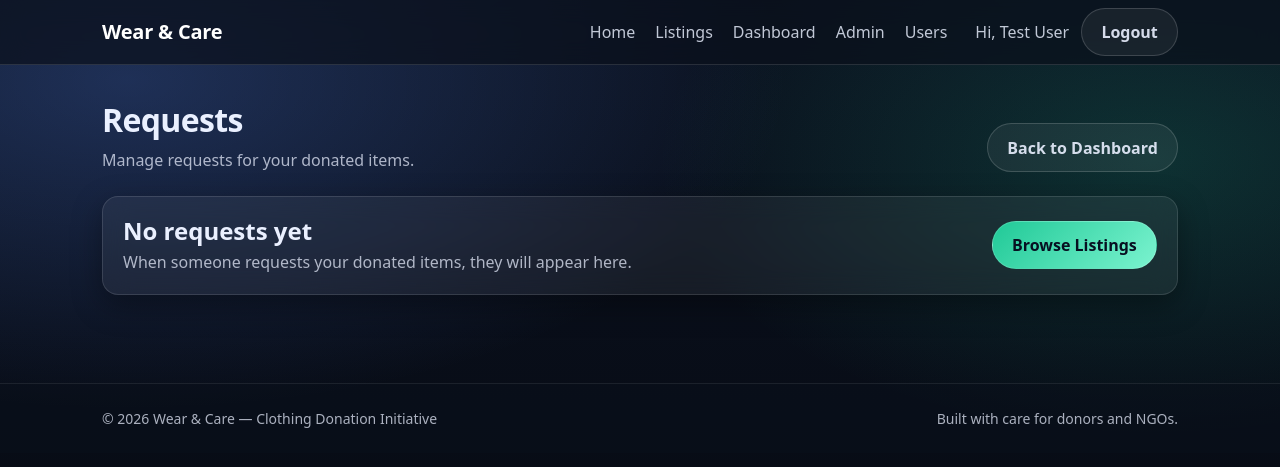
After one commit to Rushekesh01/Wear-Care, a Flask app: page /requests in a window 1280 px wide. The commit adds this page. Shown: the top 467 px of the page. Run offline with Flask 3, Linux system fonts and the light colour scheme; a user stored in the database is signed in; data comes from the database, SQL or seed files in the repository; tables that the repository leaves empty hold one stand-in row (values such as "Sample post").

Commit message:
updated project UI and added new files

```diff
--- a/app.py
+++ b/app.py
@@ -18,7 +18,7 @@ def get_db():
         host="localhost",
         user="root",
         password="",
-        database="Wear&Care"
+        database="wearcare"
     )
 
 
@@ -55,7 +55,7 @@ def normalize_email(email):
 # HOME
 @app.route('/')
 def home():
-    return render_template("index.html", active_page="home")
+    return render_template("index.html", active_page="home", user_id=session.get("user_id"))
 
 
 # REGISTER
@@ -301,6 +301,25 @@ def dashboard():
     except mysql.connector.Error:
         incoming_requests = []
 
+    my_requests = []
+    try:
+        cursor.execute(
+            """
+            SELECT pr.id, pr.status, pr.created_at,
+                   d.id, d.cloth_type, d.size, d.condition_status,
+                   du.name, du.email
+            FROM purchase_requests pr
+            JOIN donations d ON d.id = pr.donation_id
+            JOIN users du ON du.id = d.user_id
+            WHERE pr.buyer_user_id = %s
+            ORDER BY pr.id DESC
+            """,
+            (session.get("user_id"),)
+        )
+        my_requests = cursor.fetchall()
+    except mysql.connector.Error:
+        my_requests = []
+
     cursor.close()
     db.close()
 
@@ -309,6 +328,7 @@ def dashboard():
         donations=data,
         notifications=notifications,
         incoming_requests=incoming_requests,
+        my_requests=my_requests,
         popup_notification=popup_notification
     )
 
@@ -336,13 +356,49 @@ def listings():
     db = get_db()
     cursor = db.cursor()
 
-    cursor.execute("SELECT * FROM donations ORDER BY id DESC")
+    # Show only donations from OTHER users (not your own)
+    user_id = session.get("user_id")
+    if user_id and not session.get("is_admin"):
+        cursor.execute("SELECT * FROM donations WHERE user_id != %s OR user_id IS NULL ORDER BY id DESC", (user_id,))
+    else:
+        cursor.execute("SELECT * FROM donations ORDER BY id DESC")
     data = cursor.fetchall()
 
     cursor.close()
     db.close()
 
     return render_template("listings.html", donations=data, active_page="listings")
+
+
+@app.route('/requests')
+@login_required
+def requests_page():
+    db = get_db()
+    cursor = db.cursor()
+
+    incoming_requests = []
+    try:
+        cursor.execute(
+            """
+            SELECT pr.id, pr.status, pr.created_at,
+                   d.id, d.cloth_type, d.size, d.condition_status,
+                   u.name, u.email
+            FROM purchase_requests pr
+            JOIN donations d ON d.id = pr.donation_id
+            JOIN users u ON u.id = pr.buyer_user_id
+            WHERE d.user_id = %s
+            ORDER BY pr.id DESC
+            """,
+            (session.get("user_id"),)
+        )
+        incoming_requests = cursor.fetchall()
+    except mysql.connector.Error:
+        incoming_requests = []
+
+    cursor.close()
+    db.close()
+
+    return render_template("requests.html", incoming_requests=incoming_requests, active_page="requests")
 
 
 # ADMIN: USERS LIST
@@ -539,16 +595,17 @@ def request_listing(donation_id):
     cursor.execute("SELECT * FROM donations WHERE id=%s", (donation_id,))
     d = cursor.fetchone()
 
-    cursor.close()
-    db.close()
-
     if not d:
+        cursor.close()
+        db.close()
         flash("Listing not found.", "warning")
         return redirect("/listings")
 
     status = d[7] if len(d) > 7 else "Pending"
     image = d[6] if len(d) > 6 else ""
     if status == "Rejected":
+        cursor.close()
+        db.close()
         flash("This listing is rejected and not available.", "warning")
         return redirect("/listings")
 
@@ -562,64 +619,27 @@ def request_listing(donation_id):
     except Exception:
         is_free = True
 
+    # Check if request already exists
     request_status = None
+    request_sent = False
     try:
-        cursor2 = get_db().cursor()
-    except Exception:
-        cursor2 = None
+        cursor.execute(
+            "SELECT status FROM purchase_requests WHERE donation_id=%s AND buyer_user_id=%s ORDER BY id DESC LIMIT 1",
+            (donation_id, session.get("user_id"))
+        )
+        existing = cursor.fetchone()
+        if existing:
+            request_sent = True
+            request_status = existing[0]
+    except mysql.connector.Error:
+        pass
 
-    if cursor2:
-        try:
-            # create request if not exists
-            cursor2.execute(
-                "SELECT id,status FROM purchase_requests WHERE donation_id=%s AND buyer_user_id=%s ORDER BY id DESC LIMIT 1",
-                (donation_id, session.get("user_id"))
-            )
-            existing = cursor2.fetchone()
-            if existing:
-                request_status = existing[1]
-            else:
-                cursor2.execute(
-                    "INSERT INTO purchase_requests(donation_id,buyer_user_id,status) VALUES(%s,%s,%s)",
-                    (donation_id, session.get("user_id"), "Pending")
-                )
-                # Notify buyer + donor
-                try:
-                    cursor2.execute(
-                        "INSERT INTO notifications(user_id, message) VALUES(%s,%s)",
-                        (session.get("user_id"), f"Your request for listing #{donation_id} has been sent to the donor for approval.")
-                    )
-                except mysql.connector.Error:
-                    pass
-
-                try:
-                    donor_user_id = d[0]  # placeholder
-                    # donation.user_id exists at index 1? depends on schema; safer query
-                    cursor2.execute("SELECT user_id FROM donations WHERE id=%s", (donation_id,))
-                    donor_row = cursor2.fetchone()
-                    donor_user_id = donor_row[0] if donor_row else None
-                    if donor_user_id:
-                        cursor2.execute(
-                            "INSERT INTO notifications(user_id, message) VALUES(%s,%s)",
-                            (donor_user_id, f"You received a new request for listing #{donation_id}. Approve or Reject from your Dashboard.")
-                        )
-                except mysql.connector.Error:
-                    pass
-
-                request_status = "Pending"
-                cursor2.connection.commit()
-        except mysql.connector.Error:
-            # if purchase_requests/notifications tables aren't present yet, page still loads
-            request_status = "Pending"
-        finally:
-            try:
-                cursor2.close()
-                cursor2.connection.close()
-            except Exception:
-                pass
+    cursor.close()
+    db.close()
 
     return render_template(
         "request.html",
+        donation_id=donation_id,
         donor_name=d[1] if len(d) > 1 else "",
         cloth=d[2] if len(d) > 2 else "",
         size=d[3] if len(d) > 3 else "",
@@ -628,9 +648,75 @@ def request_listing(donation_id):
         image=image,
         is_free=is_free,
         price=price,
+        request_sent=request_sent,
         request_status=request_status,
-        phone=phone if status == "Approved" and request_status == "Approved" else None
+        phone=phone if request_status == "Approved" else None
     )
+
+
+@app.route('/send-request/<int:donation_id>', methods=['POST'])
+@login_required
+def send_request(donation_id):
+    if session.get("is_admin"):
+        return redirect("/admin")
+
+    db = get_db()
+    cursor = db.cursor()
+
+    cursor.execute("SELECT * FROM donations WHERE id=%s", (donation_id,))
+    d = cursor.fetchone()
+
+    if not d:
+        cursor.close()
+        db.close()
+        flash("Listing not found.", "warning")
+        return redirect("/listings")
+
+    # Check if request already exists
+    cursor.execute(
+        "SELECT id FROM purchase_requests WHERE donation_id=%s AND buyer_user_id=%s",
+        (donation_id, session.get("user_id"))
+    )
+    if cursor.fetchone():
+        cursor.close()
+        db.close()
+        flash("You have already requested this item.", "info")
+        return redirect(f"/request/{donation_id}")
+
+    # Create the request
+    cursor.execute(
+        "INSERT INTO purchase_requests(donation_id,buyer_user_id,status) VALUES(%s,%s,%s)",
+        (donation_id, session.get("user_id"), "Pending")
+    )
+
+    # Notify buyer
+    try:
+        cursor.execute(
+            "INSERT INTO notifications(user_id, message) VALUES(%s,%s)",
+            (session.get("user_id"), f"Your request for listing #{donation_id} has been sent to the donor for approval.")
+        )
+    except mysql.connector.Error:
+        pass
+
+    # Notify donor
+    try:
+        cursor.execute("SELECT user_id FROM donations WHERE id=%s", (donation_id,))
+        donor_row = cursor.fetchone()
+        donor_user_id = donor_row[0] if donor_row else None
+        if donor_user_id:
+            cursor.execute(
+                "INSERT INTO notifications(user_id, message) VALUES(%s,%s)",
+                (donor_user_id, f"You received a new request for listing #{donation_id}. Approve or Reject from your Requests page.")
+            )
+    except mysql.connector.Error:
+        pass
+
+    db.commit()
+    cursor.close()
+    db.close()
+
+    flash("Request sent successfully!", "success")
+    return redirect(f"/request/{donation_id}")
 
 
 @app.route('/donor/requests/<int:request_id>/approve', methods=['POST'])
--- a/static/styles.css
+++ b/static/styles.css
@@ -63,9 +63,9 @@ body{
 
 /* Navbar */
 .navbar.wc-navbar{
-  background: rgba(10,16,28,0.55) !important;
-  backdrop-filter: blur(14px);
-  border-bottom: 1px solid rgba(255,255,255,0.08);
+  background: rgba(10,16,28,0.7) !important;
+  backdrop-filter: blur(12px);
+  border-bottom: 1px solid rgba(255,255,255,0.12);
 }
 
 .wc-brand{
@@ -89,17 +89,18 @@ body{
 /* Buttons */
 .btn{
   border-radius: 999px;
-  padding: .65rem 1.05rem;
+  padding: .7rem 1.2rem;
   font-weight: 600;
-  transition: transform .15s ease, box-shadow .15s ease, background-color .15s ease, border-color .15s ease;
+  transition: all 0.25s ease;
+}
+
+.btn:hover{
+  transform: translateY(-2px);
+  box-shadow: 0 8px 20px rgba(0,0,0,0.3);
 }
 
 .btn:focus{
   box-shadow: var(--wc-focus) !important;
-}
-
-.btn:hover{
-  transform: translateY(-1px);
 }
 
 .btn-wc-primary{
@@ -135,12 +136,47 @@ body{
   color: #ffffff;
 }
 
+/* Approve and Reject buttons */
+.btn-approve{
+  background: linear-gradient(135deg, #28a745, #34ce57);
+  border: 1px solid rgba(255,255,255,0.14);
+  color: #ffffff;
+  font-weight: 600;
+}
+
+.btn-approve:hover{
+  background: linear-gradient(135deg, #218838, #28a745);
+  box-shadow: 0 10px 22px rgba(40,167,69,0.25);
+  color: #ffffff;
+}
+
+.btn-reject{
+  background: linear-gradient(135deg, #dc3545, #e74c3c);
+  border: 1px solid rgba(255,255,255,0.14);
+  color: #ffffff;
+  font-weight: 600;
+}
+
+.btn-reject:hover{
+  background: linear-gradient(135deg, #c82333, #dc3545);
+  box-shadow: 0 10px 22px rgba(220,53,69,0.25);
+  color: #ffffff;
+}
+
 /* Cards */
 .wc-card{
-  background: var(--wc-card);
-  border: 1px solid var(--wc-card-border);
+  background: rgba(255,255,255,0.06);
+  backdrop-filter: blur(14px);
+  -webkit-backdrop-filter: blur(14px);
+  border: 1px solid rgba(255,255,255,0.12);
   border-radius: var(--wc-radius);
-  box-shadow: var(--wc-shadow-soft);
+  box-shadow: 0 10px 30px rgba(0,0,0,0.35);
+  transition: all 0.3s ease;
+}
+
+.wc-card:hover{
+  transform: translateY(-5px) scale(1.01);
+  box-shadow: 0 20px 50px rgba(0,0,0,0.5);
 }
 
 .wc-card-header{
@@ -173,6 +209,16 @@ body{
     url("https://images.unsplash.com/photo-1521335629791-ce4aec67dd49?auto=format&fit=crop&w=1600&q=60");
   background-size: cover;
   background-position: center;
+}
+
+.wc-hero::after{
+  content: "";
+  position: absolute;
+  width: 400px;
+  height: 400px;
+  background: radial-gradient(circle, rgba(91,140,255,0.4), transparent);
+  top: -100px;
+  right: -100px;
 }
 
 .wc-hero-inner{
@@ -312,3 +358,18 @@ body{
 .table-dark tbody tr {
   border-color: rgba(255,255,255,0.1);
 }
+
+.fade-in{
+  animation: fadeIn 0.8s ease-in-out;
+}
+
+@keyframes fadeIn{
+  from{
+    opacity: 0;
+    transform: translateY(20px);
+  }
+  to{
+    opacity: 1;
+    transform: translateY(0);
+  }
+}
--- a/templates/base.html
+++ b/templates/base.html
@@ -40,22 +40,13 @@
             <li class="nav-item"><a class="btn btn-wc-accent" href="/donate">Donate</a></li>
           {% endif %}
         {% else %}
-  <li class="nav-item ms-lg-2">
-    <a class="btn btn-wc-ghost" href="/login">User Login</a>
-  </li>
-
-  <li class="nav-item">
-    <a class="btn btn-danger" href="/admin-login">Admin Login</a>
-  </li>
-
-  <li class="nav-item">
-    <a class="btn btn-wc-primary" href="/register">Create account</a>
-  </li>
-
-  <li class="nav-item">
-    <a class="btn btn-wc-accent" href="/donate">Donate</a>
-  </li>
-{% endif %}
+          <li class="nav-item ms-lg-2">
+            <a class="btn btn-wc-ghost" href="/login">Login</a>
+          </li>
+          <li class="nav-item">
+            <a class="btn btn-wc-primary" href="/register">Register</a>
+          </li>
+        {% endif %}
       </ul>
     </div>
   </div>
@@ -83,7 +74,12 @@
 <footer class="wc-footer">
   <div class="container wc-container py-4 d-flex flex-column flex-md-row gap-2 align-items-md-center justify-content-between">
     <div class="small wc-muted">© 2026 Wear &amp; Care — Clothing Donation Initiative</div>
-    <div class="small wc-muted">Built with care for donors and NGOs.</div>
+    <div class="small wc-muted">
+      Built with care for donors and NGOs.
+      {% if not session.get('user_id') %}
+        <a href="/admin-login" class="text-muted ms-2" style="text-decoration: none; opacity: 0.6;">Admin</a>
+      {% endif %}
+    </div>
   </div>
 </footer>
 
--- /dev/null
+++ b/templates/requests.html
@@ -0,0 +1,82 @@
+{% extends 'base.html' %}
+
+{% block title %}Requests — Wear & Care{% endblock %}
+
+{% block content %}
+<section class="wc-section pt-0">
+  <div class="d-flex flex-column flex-md-row align-items-md-end justify-content-between gap-2 mb-4">
+    <div>
+      <h1 class="h2 fw-bold wc-title mb-2">Requests</h1>
+      <p class="wc-lead mb-0">Manage requests for your donated items.</p>
+    </div>
+    <div class="d-flex gap-2">
+      <a href="/dashboard" class="btn btn-wc-ghost">Back to Dashboard</a>
+    </div>
+  </div>
+
+  {% if incoming_requests is defined and incoming_requests and incoming_requests|length > 0 %}
+    <div class="wc-card">
+      <div class="wc-card-body">
+        <div class="fw-bold mb-3">Incoming Requests for Your Items</div>
+        <div class="table-responsive">
+          <table class="table table-dark table-striped align-middle mb-0">
+            <thead>
+              <tr>
+                <th>Item</th>
+                <th>Requested By</th>
+                <th>Date</th>
+                <th>Status</th>
+                <th class="text-end">Action</th>
+              </tr>
+            </thead>
+            <tbody>
+              {% for r in incoming_requests %}
+              <tr>
+                <td class="fw-semibold">
+                  {{ r[4] }} ({{ r[5] }})
+                  <div class="small wc-muted">Condition: {{ r[6] }}</div>
+                </td>
+                <td>
+                  {{ r[7] }}
+                  <div class="small wc-muted">{{ r[8] }}</div>
+                </td>
+                <td>{{ r[2] }}</td>
+                <td>
+                  {% if r[1] == 'Approved' %}
+                    <span class="badge wc-badge text-bg-success">Approved</span>
+                  {% elif r[1] == 'Rejected' %}
+                    <span class="badge wc-badge text-bg-danger">Rejected</span>
+                  {% else %}
+                    <span class="badge wc-badge text-bg-secondary">Pending</span>
+                  {% endif %}
+                </td>
+                <td class="text-end">
+                  <div class="d-flex justify-content-end gap-2">
+                    <form method="POST" action="/donor/requests/{{ r[0] }}/approve" style="display:inline;">
+                      <button class="btn btn-sm btn-approve" type="submit" {% if r[1] != 'Pending' %}disabled{% endif %}>Approve</button>
+                    </form>
+                    <form method="POST" action="/donor/requests/{{ r[0] }}/reject" style="display:inline;">
+                      <button class="btn btn-sm btn-reject" type="submit" {% if r[1] != 'Pending' %}disabled{% endif %}>Reject</button>
+                    </form>
+                  </div>
+                </td>
+              </tr>
+              {% endfor %}
+            </tbody>
+          </table>
+        </div>
+      </div>
+    </div>
+  {% else %}
+    <div class="wc-card">
+      <div class="wc-card-body d-flex flex-column flex-md-row align-items-md-center justify-content-between gap-3">
+        <div>
+          <div class="h4 fw-bold mb-1">No requests yet</div>
+          <div class="wc-muted">When someone requests your donated items, they will appear here.</div>
+        </div>
+        <a class="btn btn-wc-accent" href="/listings">Browse Listings</a>
+      </div>
+    </div>
+  {% endif %}
+</section>
+{% endblock %}
```
Also changed, not shown: templates/admin.html (+8 -27 lines), templates/dashboard.html (+51 -6 lines), templates/index.html (+14 -8 lines), templates/listings.html (+15 -8 lines), templates/request.html (+25 -13 lines), static/uploads/IMG-20251102-WA00071.jpg (added), static/uploads/IMG-20251102-WA00091.jpg (added).
